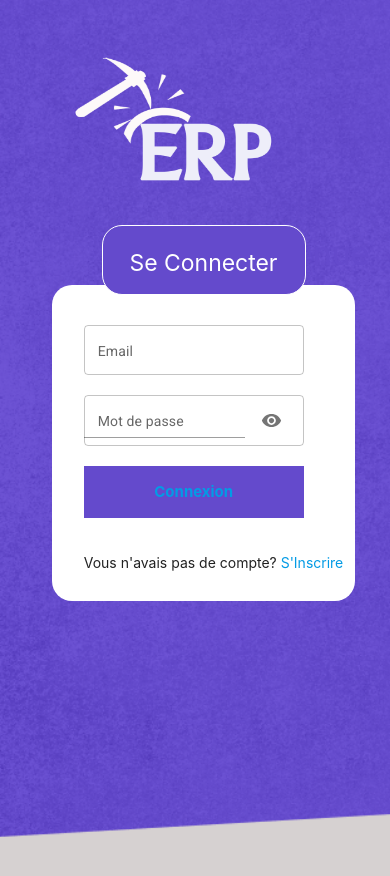
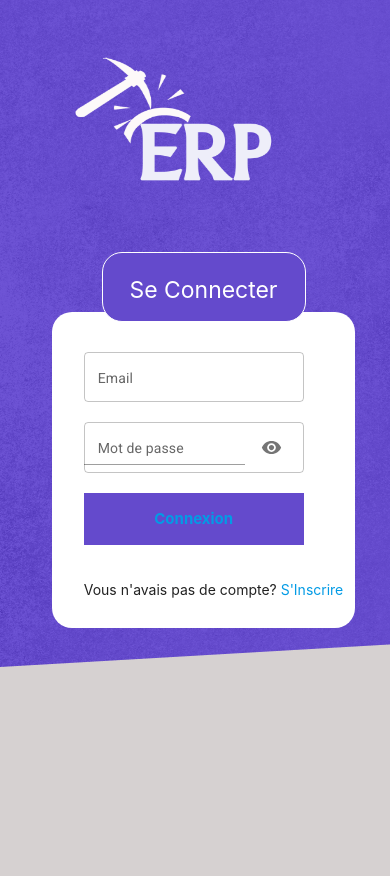
Before and after one commit to Rabbivoka9/ERP-Groupe2, a React (Create React App) app: page / in a window 390 px wide. Shown: the top 876 px of the page. After the commit the page ends 844 px from the top, so only its background shows below. Built offline with nearby package versions, Linux system fonts and the light colour scheme; a web font is replaced by a local one.

Commit message:
reponsive

```diff
--- a/src/App.css
+++ b/src/App.css
@@ -859,7 +859,7 @@ td{
   .Fond-login {
     background-image: url("/public/Connexion.png");
     background-size: cover;
-    height: 986px;
+    height: 786px;
     width: auto;
   }
 
--- a/src/Composants/Log.jsx
+++ b/src/Composants/Log.jsx
@@ -82,7 +82,6 @@ function Login (){
                 </div>
                 <div className='cont-bvlog'>
                     <img className="log-icon" src="erp.png" alt="" />
-                    <div className="cont-bienv">Bienvenue</div>
                 </div>
 
 
```
